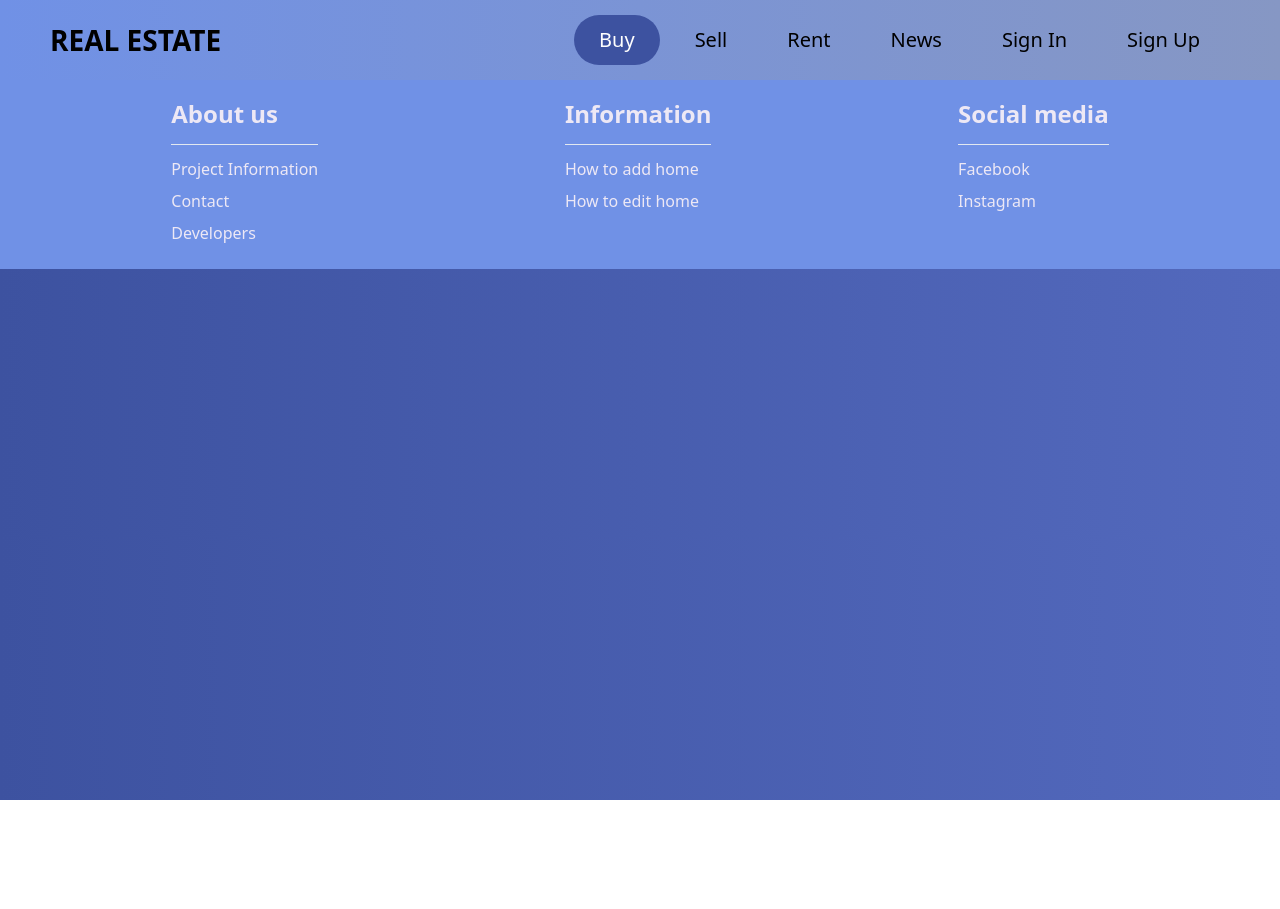
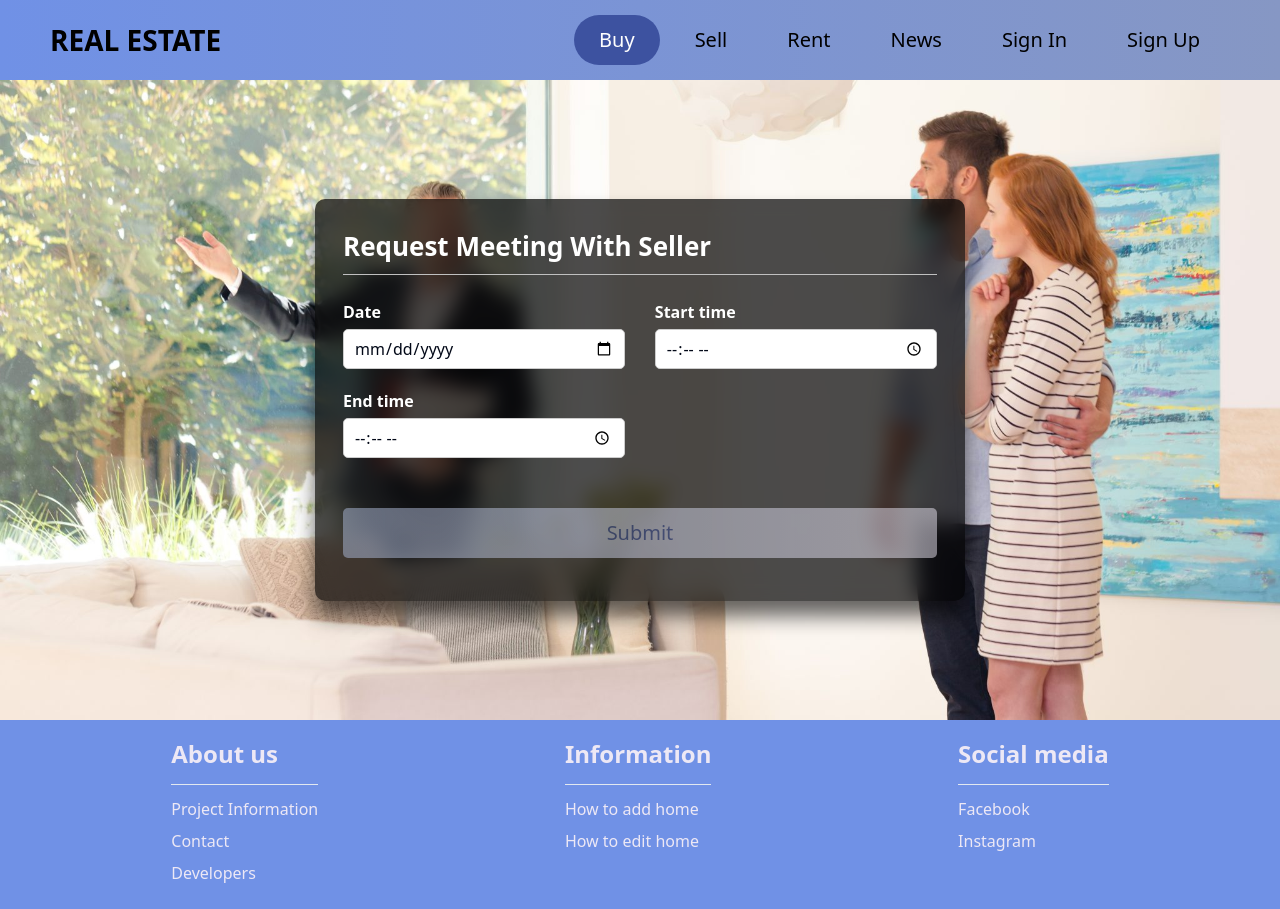
Before and after one commit to devihor25/Real-Estate-App-React, a React (Vite) app: page /meeting/1 in a window 1280 px wide. Before the commit the page ends 800 px from the top, so only its background shows below. Built offline with nearby package versions, Linux system fonts and the light colour scheme.

Commit message:
meeting page

```diff
--- a/src/App.jsx
+++ b/src/App.jsx
@@ -14,6 +14,7 @@ import SignIn from "./pages/user/SignIn";
 import SignUp from "./pages/user/SignUp";
 import Rent from "./pages/Rent";
 import Chat from "./pages/Chat";
+import Meeting from "./pages/Meeting";
 
 import "./App.scss";
 import "leaflet/dist/leaflet.css";
@@ -41,6 +42,9 @@ function App() {
                             <Route path="/chat">
                                 <Route path=":chatPartnerId" element={<Chat />} />
                             </Route>
+                            <Route path="/meeting">
+                                <Route path=":meetingPartnerId" element={<Meeting />} />
+                            </Route>
                             <Route path="/signin" element={<SignIn />} />
                             <Route path="/signup" element={<SignUp />} />
                             <Route path="/rent" element={<Rent />} />
--- /dev/null
+++ b/src/pages/Meeting.jsx
@@ -0,0 +1,79 @@
+import { useState } from "react";
+
+import FormComponent from "../components/form/FormComponent";
+import { MEETING_FIELDS } from "../utils/fields";
+import InputFormRow from "../components/form/InputFormRow";
+
+import styles from "./meeting.module.scss";
+import FormSubmitButton from "../components/form/FormSubmitButton";
+import { validateField } from "../utils/validation";
+
+const Meeting = () => {
+    const [meetingInfo, setMeetingInfo] = useState({});
+    const [validationErrors, setValidationErrors] = useState(
+        MEETING_FIELDS.map((uf) => uf.name).reduce(
+            (acc, curr) => ((acc[curr] = ""), acc),
+            {}
+        )
+    );
+
+    const handleValidate = (e) => {
+        const valError = validateField(e.target.type, e.target.value);
+        if (valError) {
+            setValidationErrors({
+                ...validationErrors,
+                [e.target.name]: valError,
+            });
+        } else {
+            setValidationErrors((current) => {
+                const copy = { ...current };
+                delete copy[e.target.name];
+                return copy;
+            });
+        }
+    };
+
+    const handleSubmit = (e) => {
+        e.preventDefault();
+        console.log("handle");
+    };
+
+    const handleOnChange = (e) => {
+        setMeetingInfo({
+            ...meetingInfo,
+            [e.target.name]: e.target.value,
+        });
+        handleValidate(e);
+    };
+
+    return (
+        <section className={styles.mainSection}>
+            <section className={styles.meetingFormSection}>
+                <FormComponent
+                    handleOnSubmit={handleSubmit}
+                    dataTestId="meeting-form"
+                    formFields={MEETING_FIELDS.map((mf) => (
+                        <InputFormRow
+                            key={mf.labelName}
+                            labelName={mf.labelName}
+                            name={mf.name}
+                            value={meetingInfo[mf.name]}
+                            type={mf.type}
+                            handleOnChange={handleOnChange}
+                            validationError={validationErrors[mf.name]}
+                            dataTestId={mf.name}
+                        />
+                    ))}
+                    submitButton={
+                        <FormSubmitButton
+                            disabled={Object.keys(validationErrors).length}
+                        />
+                    }
+                    formHeaderText="Request Meeting With Seller"
+                />
+            </section>
+        </section>
+    );
+};
+
+export default Meeting;
--- a/src/pages/home-pages/HomeDetails.jsx
+++ b/src/pages/home-pages/HomeDetails.jsx
@@ -20,7 +20,7 @@ export default function HomeDetails() {
     const [homeDetails, setHomeDetails] = useState({});
     const [visitations, setVisitations] = useState([]);
     const { user } = useContext(UserContext);
-    const navigate = useNavigate()
+    const navigate = useNavigate();
 
     const getHomeDetails = () => {
         fetchHomeDetails(homeId)
@@ -48,7 +48,11 @@ export default function HomeDetails() {
             });
             return;
         }
-        navigate(`/chat/${homeDetails.owner_id}`)
+        navigate(`/chat/${homeDetails.owner_id}`);
+    };
+
+    const handleRequestView = () => {
+        navigate(`/meeting/${homeDetails.owner_id}`);
     };
 
     return (
@@ -68,12 +72,17 @@ export default function HomeDetails() {
                         />
                     )}
                     <article>
-                        <button className={styles.contact}>
-                            CONTACT SELLER
+                        <button
+                            type="button"
+                            className={styles.contact}
+                            onClick={handleRequestView}
+                        >
+                            REQUEST VIEW
                         </button>
                     </article>
                     <article>
                         <button
+                            type="button"
                             className={styles.contact}
                             onClick={handleChatClick}
                         >
@@ -81,7 +90,7 @@ export default function HomeDetails() {
                         </button>
                     </article>
                     <article>
-                        <button className={styles.favorites}>
+                        <button type="button" className={styles.favorites}>
                             ADD TO FAVORITES
                         </button>
                     </article>
--- /dev/null
+++ b/src/pages/meeting.module.scss
@@ -0,0 +1,32 @@
+.mainSection {
+    width: 100%;
+    background-image: url('../assets/images/house-viewing-2.jpeg');
+    background-repeat: no-repeat;
+    background-size: cover;
+    display: flex;
+    flex-direction: column;
+    justify-content: center;
+    align-items: center;
+    padding: 48px;
+    min-height: 80vh;
+}
+
+.meetingFormSection {
+    max-width: 650px;
+    padding: 28px;
+    margin: 0 28px;
+    border-radius: 10px;
+    overflow: hidden;
+    background: rgba(0, 0, 0, 0.7);
+    box-shadow: 0 15px 20px rgba(0, 0, 0, 0.6);
+    backdrop-filter: blur(10px);
+}
+
+.meetingFormSection h2 {
+    font-size: 26px;
+    font-weight: bold;
+    text-align: left;
+    color: #fff;
+    padding-bottom: 8px;
+    border-bottom: 1px solid silver;
+}
--- a/src/utils/validation.js
+++ b/src/utils/validation.js
@@ -32,7 +32,17 @@ const validations = {
         if (!value) {
             return 'Number field can not be empty!';
         }
-    }
+    },
+    date: (value) => {
+        if (!value) {
+            return 'Number field can not be empty!';
+        }
+    },
+    time: (value) => {
+        if (!value) {
+            return 'Number field can not be empty!';
+        }
+    },
 };
 
 export const validateField = (fieldType, value) => {
```
Also changed, not shown: src/assets/images/house-viewing-2.jpeg (added), src/assets/images/house-viewing.jpg (added).
